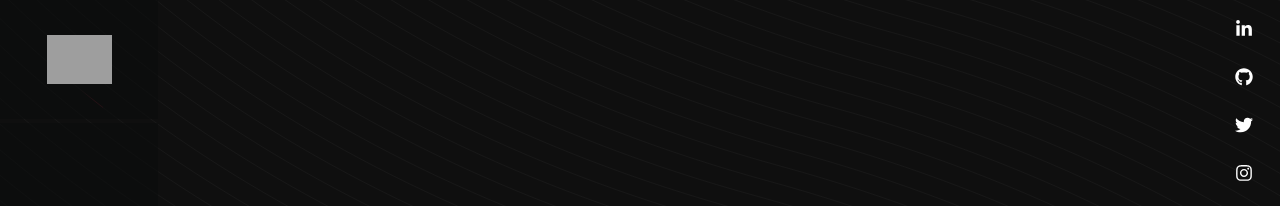
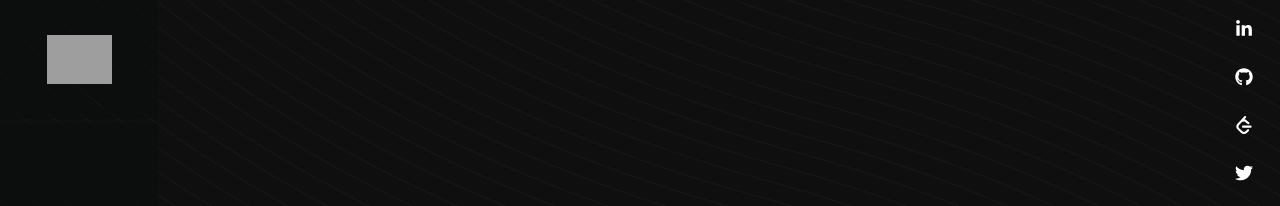
Before and after one commit to Harshal-Khairnar01/portfolio-harshal, a Next.js app: page / in a window 1280 px wide. Shown: the top 206 px of the page. Built offline with nearby package versions, Linux system fonts and the light colour scheme; grey boxes are pictures that could not be loaded; a web font is replaced by a local one.

Commit message:
v1 final

```diff
--- a/src/app/about/page.js
+++ b/src/app/about/page.js
@@ -10,8 +10,6 @@
 import { FaRegCircle } from "react-icons/fa";
 
 import { TbMovie } from "react-icons/tb";
-import { TbTargetArrow } from "react-icons/tb";
-import { FiTarget } from "react-icons/fi";
 import { GiBiceps } from "react-icons/gi";
 import { PiForkKnifeFill } from "react-icons/pi";
 import { IoColorPaletteSharp } from "react-icons/io5";
--- a/src/components/ProjCard/ProjCard.jsx
+++ b/src/components/ProjCard/ProjCard.jsx
@@ -7,8 +7,6 @@
 export default function ProjCard({ heading, link, description, img, skills,github,onClick }) {
   return (
     <>
-
-
       <div
        onClick={onClick}
       className=" mx-auto   bg-opacity-20 bg-gray-600 w-[300px] h-[340px]  rounded-lg  p-2 cursor-pointer  ">
--- a/src/components/SocialLinks/SocialLinks.jsx
+++ b/src/components/SocialLinks/SocialLinks.jsx
@@ -5,6 +5,7 @@
 import { FaLinkedinIn } from "react-icons/fa6";
 import { FaTwitter } from "react-icons/fa";
 import { FaGithub } from "react-icons/fa";
+import { SiLeetcode } from "react-icons/si";
 
 import SLink from "./SLink";
 
@@ -16,6 +17,10 @@
         link="https://www.linkedin.com/in/harshal-khairnar0"
       />
       <SLink Icon={FaGithub} link="https://github.com/Harshal-Khairnar01" />
+      <SLink
+        Icon={SiLeetcode}
+        link="https://leetcode.com/u/harshalkhairnar7244"
+      />
       <SLink Icon={FaTwitter} link="https://twitter.com/HarshalKha25502" />
       <SLink
         Icon={FaInstagram}
```
Also changed, not shown: src/components/ProgressBar/ProgressBar.module.css (+4 -6 lines).
